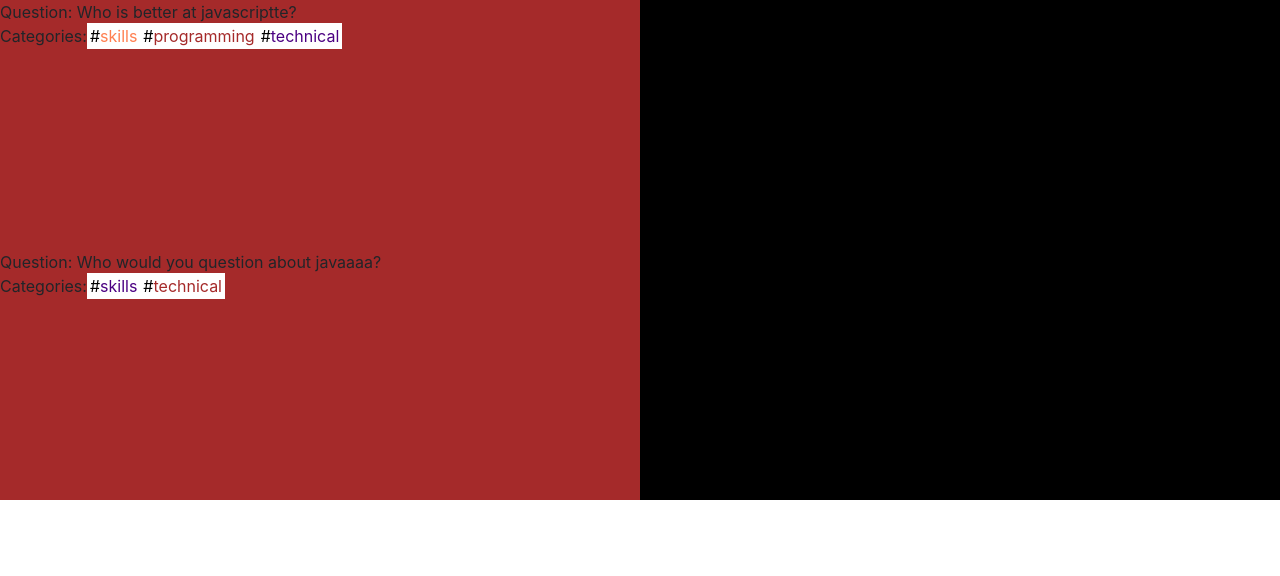
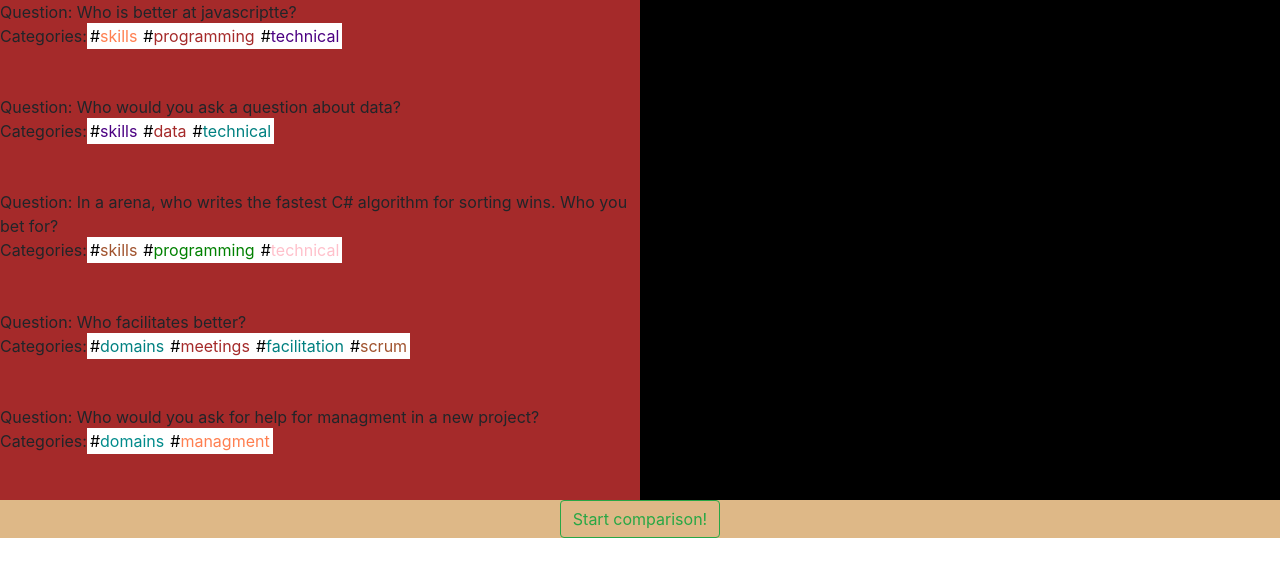
Before and after one commit to vitmistina/skill-comparator, a React (Create React App) app: page /new in a window 1280 px wide. Shown: the top 576 px of the page. Built offline with nearby package versions, Linux system fonts and the light colour scheme.

Commit message:
Changed questions menu to use the same data structure of everything else

```diff
--- a/src/App.js
+++ b/src/App.js
@@ -1,5 +1,5 @@
 import React, { Component } from "react";
-import SkillSelectionRandom from "./SkillSelectionRandom";
+import DummyData from "./DummyData";
 import MatchMakingRandom from "./MatchMakingRandom";
 import Categorie from "./Categorie";
 import { recalculateElo } from "./helper";
@@ -9,14 +9,14 @@ import "./App.css";
 import "bootstrap/dist/css/bootstrap.min.css";
 
 class App extends Component {
-  skillSelectionStrategy = new SkillSelectionRandom();
+  dummyData = new DummyData();
   matchMakingStrategy = new MatchMakingRandom(getPlayers());
   state = {
     matchHistory: {},
     players: getPlayers()
   };
   render() {
-    const skill = this.skillSelectionStrategy.getSkill();
+    const skill = this.dummyData.getRandomQuestion();
     const { player1, player2 } = this.matchMakingStrategy.getPlayers();
     const handleWinner = event => {
       const getEloById = playerId =>
@@ -49,9 +49,22 @@ class App extends Component {
             ))}
           </div>
           <div className="playersButtons">
-            <Button variant="outline-dark">{player1.name}</Button>
-            <Button variant="outline-warning">I don't know</Button>
-            <Button variant="outline-dark">{player2.name}</Button>
+            <Button
+              variant="outline-dark"
+              data-id={player1.id}
+              onClick={handleWinner}
+            >
+              {player1.name}
+            </Button>
+            <Button
+              variant="outline-warning"
+              onClick={() => this.forceUpdate()}
+            >
+              I don't know
+            </Button>
+            <Button variant="outline-dark" onClick={handleWinner}>
+              {player2.name}
+            </Button>
           </div>
         </div>
       </div>
--- a/src/SkillSelectionRandom.js
+++ b/src/DummyData.js
@@ -1,6 +1,6 @@
-export default class SkillSelectionRandom {
-  getSkill = () => {
-    let skills = [
+export default class DummyData {
+  getAllQuestions = () => {
+    let questions = [
       {
         id: 1,
         question: "Who is better at javascriptte?",
@@ -29,7 +29,13 @@ export default class SkillSelectionRandom {
       }
     ];
 
-    return skills[this.randomNumber(skills.length)];
+    return questions;
+  };
+
+  getRandomQuestion = () => {
+    let questions = this.getAllQuestions();
+
+    return questions[this.randomNumber(questions.length)];
   };
 
   randomNumber = limit => {
--- a/src/QuestionsMenu.css
+++ b/src/QuestionsMenu.css
@@ -1,7 +1,7 @@
 .questionsMainGrid {
   display: grid;
   grid-template-columns: 1fr 1fr;
-  grid-template-rows: 500px;
+  grid-template-rows: 500px 1fr;
 }
 
 .questionsGrid {
@@ -13,3 +13,13 @@
   display: grid;
   background-color: black;
 }
+
+.startComparisson {
+  grid-column: 1 / -1;
+  display: grid;
+  justify-content: center;
+  justify-items: center;
+  align-items: center;
+  align-content: center;
+  background-color: burlywood;
+}
--- a/src/QuestionsMenu.js
+++ b/src/QuestionsMenu.js
@@ -1,6 +1,9 @@
 import React from "react";
 import Question from "./Question";
+import Button from "react-bootstrap/Button";
 import "./QuestionsMenu.css";
+import uuidv1 from "uuid";
+import DummyData from "./DummyData";
 
 class QuestionsMenu extends React.Component {
   constructor(props) {
@@ -9,19 +12,17 @@ class QuestionsMenu extends React.Component {
   }
 
   state = {
-    questions: [
-      {
-        id: 1,
-        question: "Who is better at javascriptte?",
-        categories: ["skills", "programming", "technical"]
-      },
-      {
-        id: 2,
-        question: "Who would you question about javaaaa?",
-        categories: ["skills", "technical"]
-      }
-    ]
+    questions: {}
   };
+
+  componentDidMount() {
+    const dummyData = new DummyData();
+    const allQuestions = dummyData.getAllQuestions();
+
+    const stateData = { ...this.state.questions };
+
+    this.setState({ questions: allQuestions });
+  }
 
   addQuestion = () => {
     this.props.history.push(`/questions/123`);
@@ -29,6 +30,11 @@ class QuestionsMenu extends React.Component {
 
   removeQuestion = () => {
     this.props.history.push(`/questions/123`);
+  };
+
+  startComparison = () => {
+    const newId = uuidv1();
+    this.props.history.push("/questions/" + newId);
   };
 
   render() {
@@ -40,6 +46,11 @@ class QuestionsMenu extends React.Component {
           ))}
         </div>
         <div className="newQuestionGrid"></div>
+        <div className="startComparisson">
+          <Button onClick={this.startComparison} variant="outline-success">
+            Start comparison!
+          </Button>
+        </div>
       </div>
     );
   }
```
